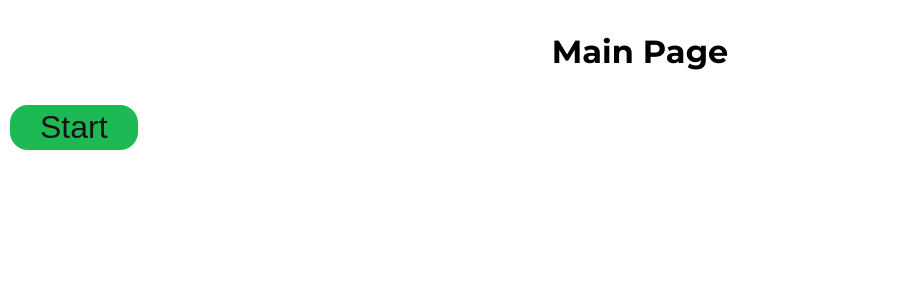
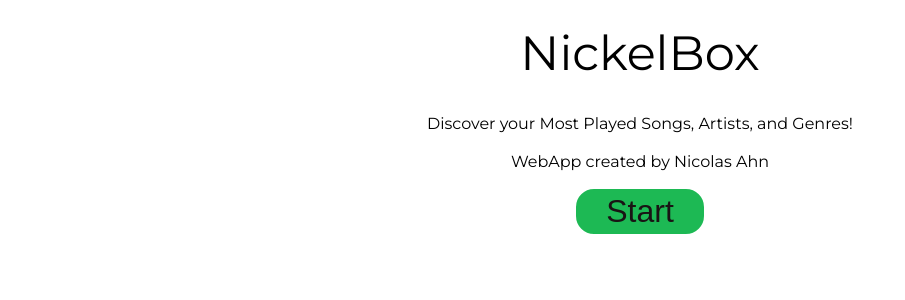
Before and after one commit to NickAhn/Spotify-WebApp, a Flask app: page / in a window 1280 px wide. Shown: the top 300 px of the page, without its empty margins (0-905 px from the left). Run offline with Flask 2, Linux system fonts and the light colour scheme; parts of the project's set-up code (start-up, migrations or seed data) failed here and were passed over.

Commit message:
Added CSS to html pages

```diff
--- a/static/styles/main.css
+++ b/static/styles/main.css
@@ -9,21 +9,36 @@
 body {
     background-color: var(--bg);
     font-family: 'Montserrat', sans-serif;
-    font-weight: 900;
 }
 
-h1 {
+img {
+    max-width: 100%;
+    display: block;
+}
+
+h1, h2, h3, p{
     margin:0;
     padding:0;
 }
 
+p {
+    text-align: center;
+}
+
 .header {
     text-align: center;
-    margin: 1em;
+    /* margin: 1em; */
+    font-weight: 400;
+    font-size: 3em;
 }
 
 a {
     text-decoration: None;
+}
+
+.container {
+    display: grid;
+    /* grid-template-columns: 1fr 3fr; */
 }
 
 button {
@@ -40,3 +55,18 @@ button {
 button:hover {
     background-color: var(--lightgreen);
 }
+
+.center {
+    display: flex;
+    justify-content: center;
+    align-items: center;
+}
+
+.column {
+    display: flex;
+    flex-direction: column;
+}
+
+.item {
+    margin: 1em;
+}
--- a/templates/index.html
+++ b/templates/index.html
@@ -11,7 +11,23 @@
     <title>Nickel's Spotify Project!</title>
 </head>
 <body>
-    <h1 class="header">Main Page</h1>
-    <a href="{{ url_for('main') }}"><button>Start</button></a>
+    <div class="column">
+        <div class="item">
+            <h1 class="header">NickelBox</h1>
+        </div>
+        <div class="item">
+            <div class="container">
+                <p>Discover your Most Played Songs, Artists, and Genres!</p>
+                <br>
+                <p>WebApp created by Nicolas Ahn</p>
+            </div>
+        </div>
+    </div>
+
+
+
+    <div class="center">
+        <a href="{{ url_for('auth') }}"><button>Start</button></a>
+    </div>
 </body>
 </html>
--- a/templates/main.html
+++ b/templates/main.html
@@ -15,11 +15,11 @@
       href="https://stackpath.bootstrapcdn.com/font-awesome/4.7.0/css/font-awesome.min.css"
       crossorigin="anonymous"
     />
+    <link rel= "stylesheet" href= "{{ url_for('static', filename='styles/main.css') }}">
     <title>Nickel's Spotify Project!</title>
 </head>
 <body>
-<h1>Spotify</h1>
-<p> {{user}}</p>
+<h1 class="header">Hello, {{user}}!</h1>
 
 <!-- <table>
   <tr>
```
